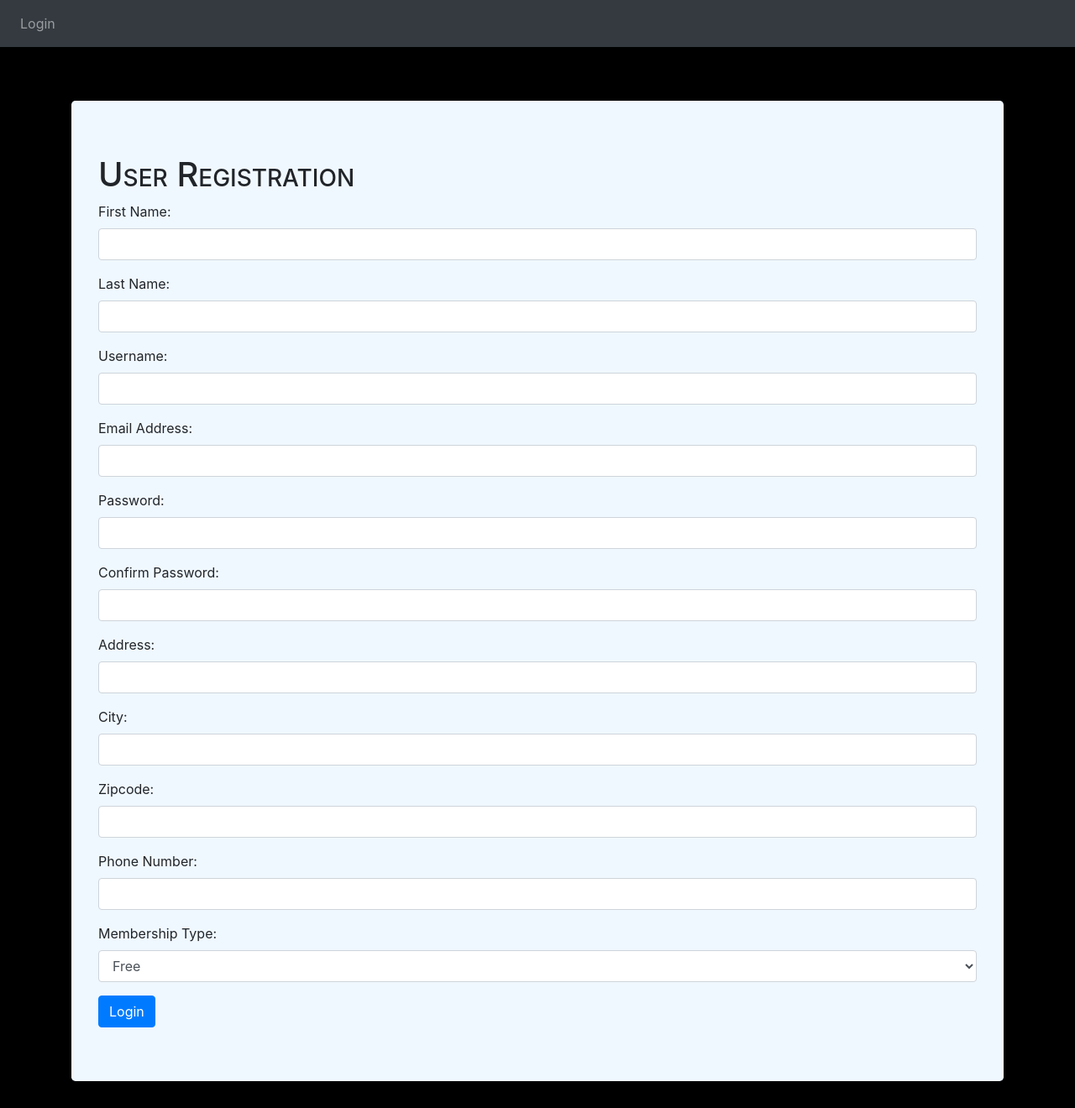
After one commit to jasontaylor0891/CSC535_project, a Flask app: page /registration/ in a window 1280 px wide. The commit adds this page. Shown: the whole page at 84% size. Run offline with Flask 2, Linux system fonts and the light colour scheme; some libraries are stand-ins or nearby versions.

Commit message:
Added registration form

```diff
--- a/app/app.py
+++ b/app/app.py
@@ -2,10 +2,10 @@ from flask import Flask, render_template, flash, redirect, url_for, request, ses
 from flask_mysqldb import MySQL
 from passlib.hash import sha256_crypt
 from flask_wtf import FlaskForm
-from wtforms import Form, StringField, BooleanField, TextAreaField, PasswordField, validators, RadioField, SelectField, IntegerField, SubmitField, DateField
-from wtforms.validators import DataRequired, Length, Email, EqualTo
+#from wtforms import Form, StringField, BooleanField, TextAreaField, PasswordField, validators, RadioField, SelectField, IntegerField, SubmitField, DateField, TextField
+#from wtforms.validators import DataRequired, Length, Email, EqualTo
 
-from forms import ChangePasswordForm
+from forms import ChangePasswordForm, RegistrationForm, LoginForm
 
 from functools import wraps
 from datetime import datetime
@@ -73,41 +73,41 @@ def index():
 #and redirect the user to their appropriate dashboard.
 @app.route('/login', methods = ['GET', 'POST'])
 def login():
-    if request.method == 'POST':
-        username = request.form['username']
-        password_candidate = request.form['password']
-        cur = mysql.connection.cursor()
-        result = cur.execute('SELECT * FROM logins WHERE username = %s', [username])
-        if result>0:
-            data = cur.fetchone()
-            cur.close()
-            password = data['password']
 
-            if sha256_crypt.verify(password_candidate, password):
-                session['logged_in'] = True
-                session['username'] = username
-                session['profile'] = data['profile']
-                flash('You are logged in', 'success')
+	form = LoginForm(request.form)
+
+	if request.method == 'POST' and form.validate():
+		username = request.form['username']
+		password_candidate = request.form['password']
+		cur = mysql.connection.cursor()
+		result = cur.execute('SELECT * FROM logins WHERE username = %s', [username])
+		if result>0:
+			data = cur.fetchone()
+			cur.close()
+			password = data['password']
+
+			if sha256_crypt.verify(password_candidate, password):
+				session['logged_in'] = True
+				session['username'] = username
+				session['profile'] = data['profile']
+				flash('You are logged in', 'success')
 
 				#return redirect(url_for('main', username = username))
-                return redirect(url_for('main_app', username = username))
+				return redirect(url_for('main_app', username = username))
+			else:
+				error = 'Invalid login'
+				return render_template('login.html', error = error)
+		else:
+			error = 'Username NOT FOUND'
+			return render_template('login.html', error = error)
 
-            else:
-                error = 'Invalid login'
-                return render_template('login.html', error = error)
-
-
-        else:
-            error = 'Username NOT FOUND'
-            return render_template('login.html', error = error)
-
-    return render_template('login.html')
+	return render_template('login.html', form = form)
 
 #Route and Function for adminDashboard
 @app.route('/main_app')
 @is_logged_in
 def main_app():
-    return render_template("main.html");
+    return render_template("main.html")
 
 
 #Route and function for changing user password
@@ -145,5 +145,18 @@ def logout():
 	flash('You are now logged out', 'success')
 	return redirect(url_for('login'))
 
+#Route and function for the registration page
+@app.route('/registration/', methods=["GET","POST"])
+def registration_page():
+	try:
+		form = RegistrationForm(request.form)
+		#form.membershipType.clear()
+		#form.membershipType.append("Free")
+		#form.membershipType.append("Paid")
+
+		return render_template("registration.html", form=form)
+	except Exception as e:
+		return(str(e))
+
 
 app.run(host="0.0.0.0", port=int("8000"), debug=True)
--- /dev/null
+++ b/app/templates/registration.html
@@ -0,0 +1,45 @@
+{% extends 'layout.html' %}
+
+{% block body %}
+<div class="jumbotron" style="background-color:#F0F8FF;">
+	<h1 style="font-variant: small-caps;">User Registration</h1>
+    {% from "includes/_formhelpers.html" import render_field %}
+	<form action="" method="POST">
+		<div class="form-group">
+            {{render_field(form.fname, class_="form-control")}}
+          </div>
+          <div class="form-group">
+            {{render_field(form.lname, class_="form-control")}}
+          </div>
+          <div class="form-group">
+            {{render_field(form.username, class_="form-control")}}
+          </div>
+          <div class="form-group">
+            {{render_field(form.email, class_="form-control")}}
+          </div>
+          <div class="form-group">
+            {{render_field(form.password, class_="form-control")}}
+          </div>
+          <div class="form-group">
+            {{render_field(form.confirm, class_="form-control")}}
+          </div>
+          <div class="form-group">
+            {{render_field(form.address, class_="form-control")}}
+          </div>
+          <div class="form-group">
+            {{render_field(form.city, class_="form-control")}}
+          </div>
+          <div class="form-group">
+            {{render_field(form.zipCode, class_="form-control")}}
+          </div>
+          <div class="form-group">
+            {{render_field(form.phone, class_="form-control")}}
+          </div>
+          <div class="form-group">
+            {{render_field(form.mtype, class_="form-control")}}
+          </div>
+
+		<button type="submit" class="btn btn-primary">Login</button>
+	</form>
+	</div>
+{% endblock %}
```
Also changed, not shown: app/templates/home.html (+8 -3 lines).
